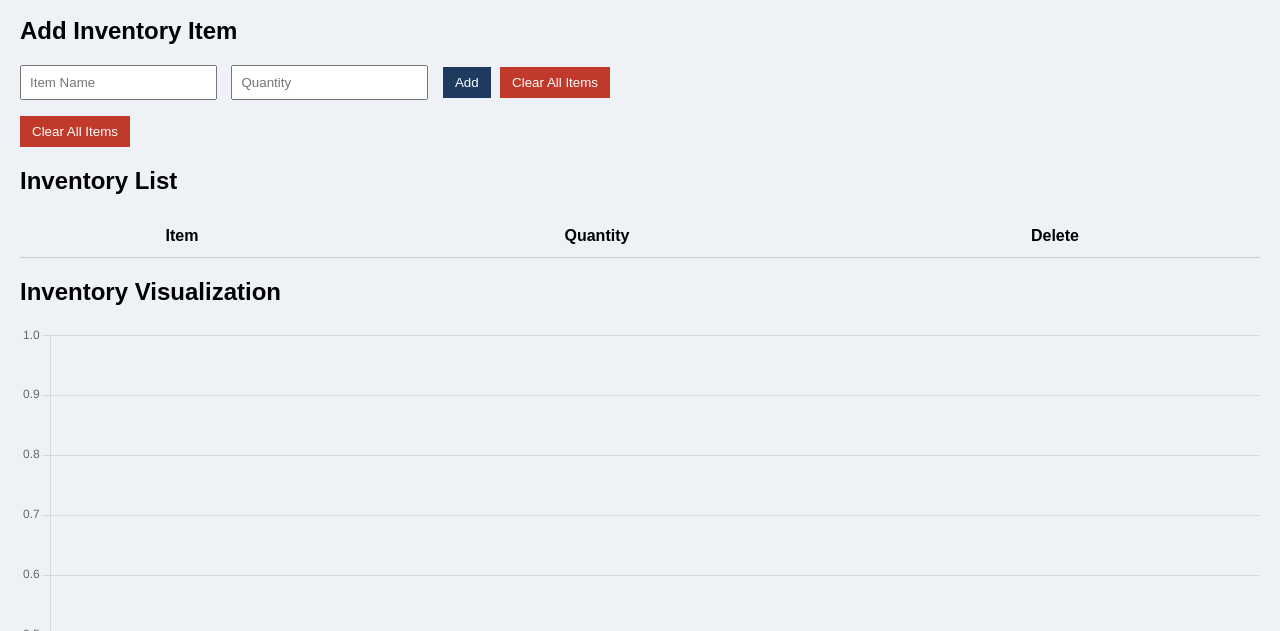
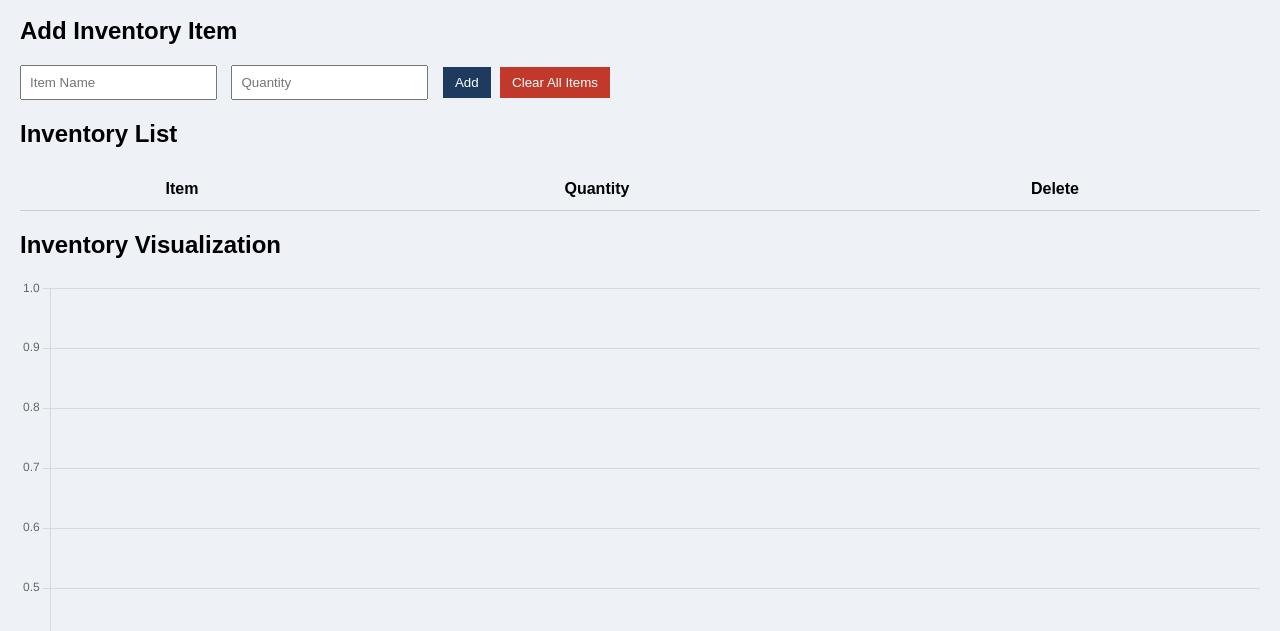
Before and after one commit to annhienl07/command-center, a plain HTML site: page index.html in a window 1280 px wide. Shown: the part 169-800 px from the top of the page. Drawn offline with nearby package versions, Linux system fonts and the light colour scheme.

Commit message:
Add files via upload

```diff
--- a/index.html
+++ b/index.html
@@ -89,7 +89,6 @@ Real-time inventory tracking dashboard for ABC Logistics.
 <button class="danger" onclick="clearAll()">Clear All Items</button>
 
 <p id="formMessage" class="warning"></p>
-    <button class="danger" onclick="clearAll()">Clear All Items</button>
 
     <h2>Inventory List</h2>
     <table>
```
